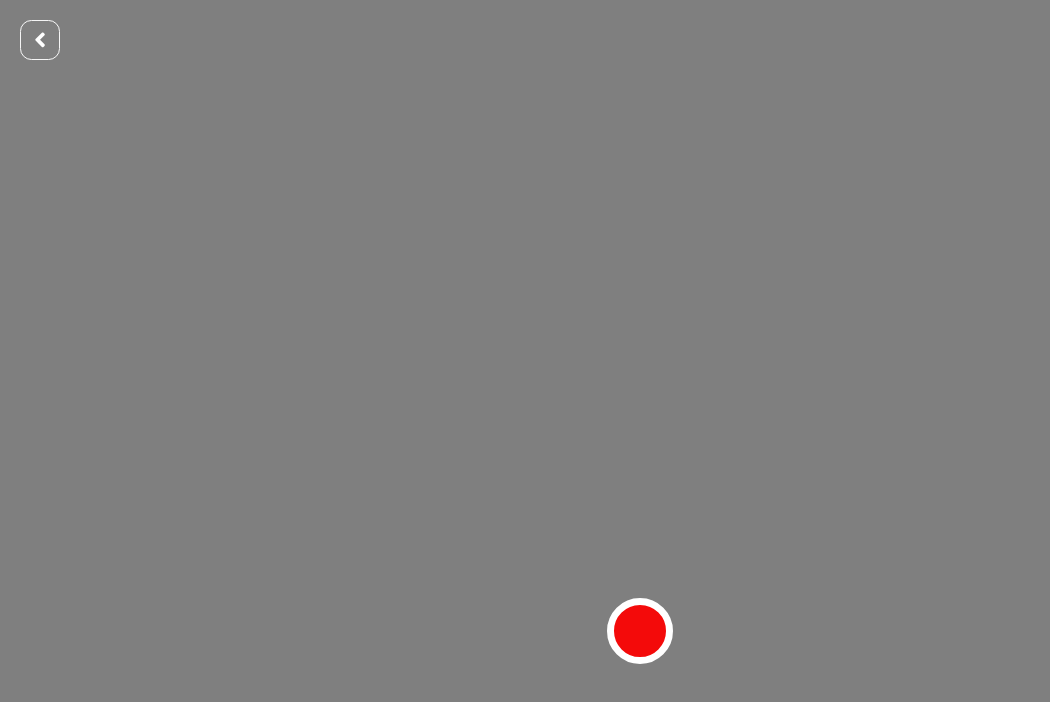
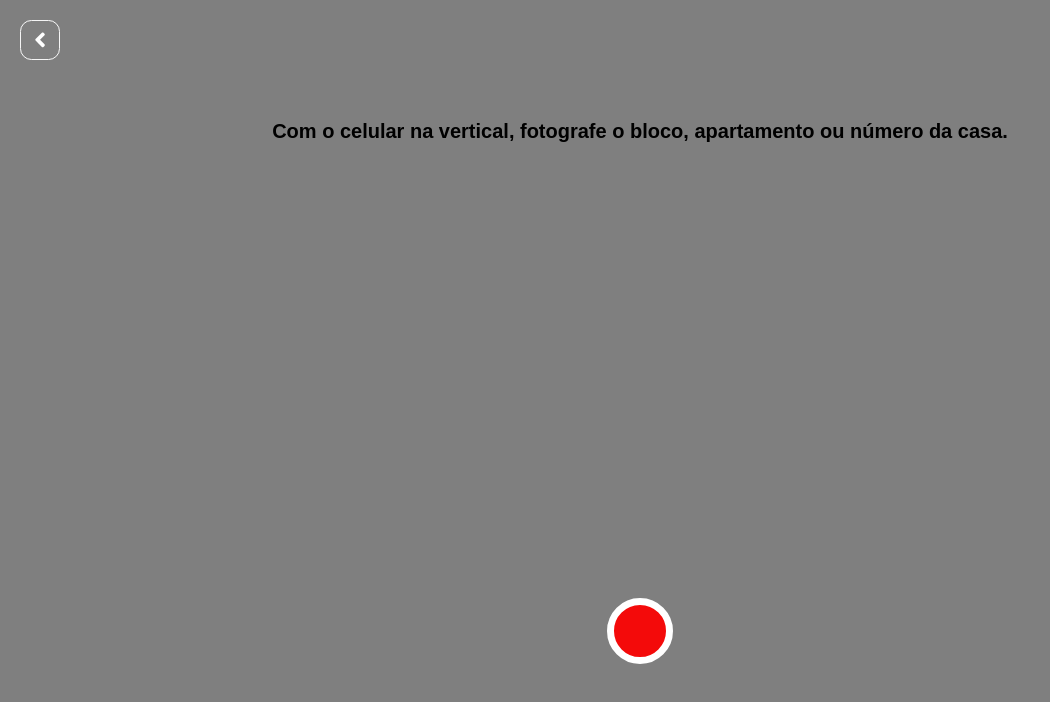
Before and after one commit to smart-notify/pwa-smartnotify, a React (Create React App) app: page /notify in a window 1280 px wide. Shown: the top 702 px of the page, without its empty margins (0-1050 px from the left). Built offline with nearby package versions, Linux system fonts and the light colour scheme; no server answers.

Commit message:
feat: notify message

```diff
--- a/src/css-modules/Notify.module.css
+++ b/src/css-modules/Notify.module.css
@@ -9,6 +9,23 @@
     background-color: rgba(0, 0, 0, 0.5);
     overflow: hidden;
     position: fixed;
+}
+
+.imgInstructions{
+    width: 80%;
+    height: 100%;
+    object-fit: cover;
+    position: absolute;
+    top: 50%;
+    left: 50%;
+    transform: translate(-50%, -35%);
+}
+
+.imgInstructions p{
+    color: black;
+    font-size: 20px;
+    font-weight: bold;
+    text-align: center;
 }
 
 .webcam{
--- a/src/routes/NotifyScreen.tsx
+++ b/src/routes/NotifyScreen.tsx
@@ -52,6 +52,12 @@ function NotifyScreen() {
       <div className={classes.webcamContainer}>
         <BackButton to="/main" />
         <div className={classes.webcamImg}>
+          <div className={classes.imgInstructions}>
+            <p>Com o celular na vertical,
+            fotografe o bloco, apartamento ou número da casa.
+            </p>
+          </div>
+
           {image === "" ? (
             <Webcam
               className={classes.webcam}
```
